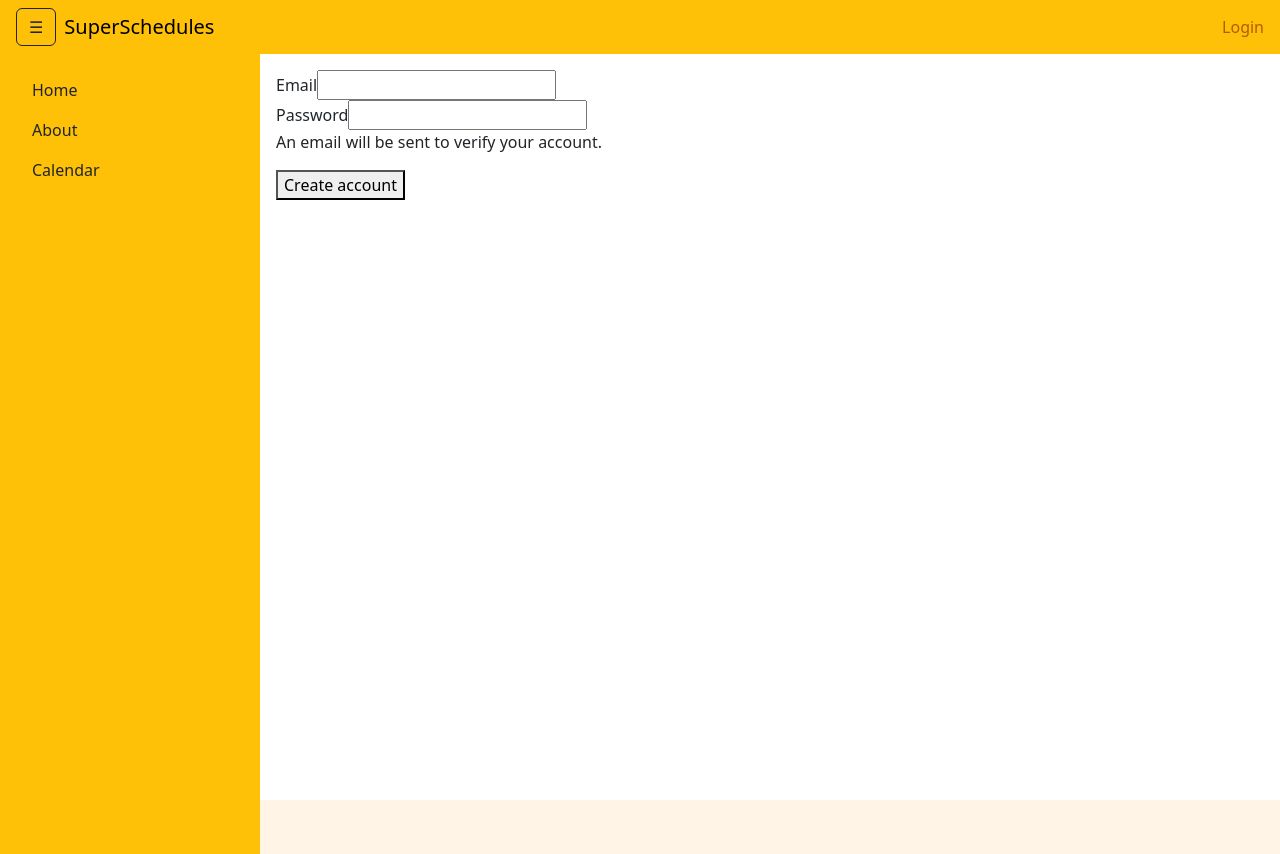
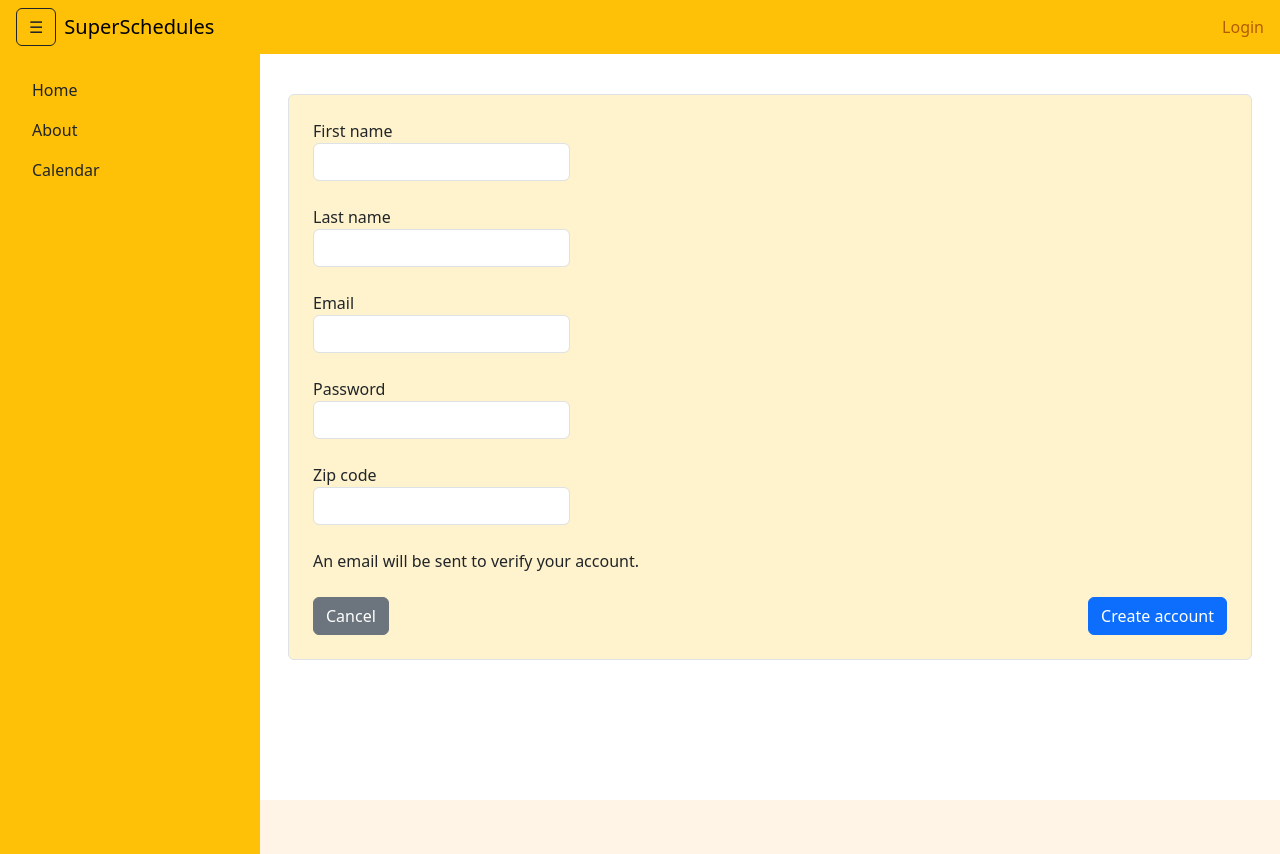
Before and after one commit to SuperSchedules/superschedules_frontend, a React (Vite) app: page /create-user in a window 1280 px wide. Built offline with nearby package versions, Linux system fonts and the light colour scheme; no server answers.

Commit message:
Enhance create user form with additional fields and styling

```diff
--- a/src/pages/CreateUser.jsx
+++ b/src/pages/CreateUser.jsx
@@ -4,8 +4,11 @@ import { AUTH_ENDPOINTS } from '../constants/api.js';
 
 export default function CreateUser() {
   const navigate = useNavigate();
+  const [firstName, setFirstName] = useState('');
+  const [lastName, setLastName] = useState('');
   const [email, setEmail] = useState('');
   const [password, setPassword] = useState('');
+  const [zipCode, setZipCode] = useState('');
   const [error, setError] = useState(null);
 
   const handleSubmit = async (e) => {
@@ -14,7 +17,13 @@ export default function CreateUser() {
     const response = await fetch(AUTH_ENDPOINTS.register, {
       method: 'POST',
       headers: { 'Content-Type': 'application/json' },
-      body: JSON.stringify({ email, password }),
+      body: JSON.stringify({
+        email,
+        password,
+        firstName,
+        lastName,
+        zipCode,
+      }),
     });
     if (!response.ok) {
       setError('User creation failed');
@@ -24,12 +33,43 @@ export default function CreateUser() {
   };
 
   return (
-    <form onSubmit={handleSubmit}>
-      <div>
-        <label>
+    <div className="container mt-4">
+      <form
+        onSubmit={handleSubmit}
+        className="p-4 border rounded bg-warning-subtle"
+      >
+        <div className="mb-3">
+          <label className="form-label">
+            First name
+            <input
+              type="text"
+              className="form-control"
+              value={firstName}
+              onChange={(e) => setFirstName(e.target.value)}
+              aria-label="first name"
+              autoComplete="given-name"
+            />
+          </label>
+        </div>
+        <div className="mb-3">
+          <label className="form-label">
+            Last name
+            <input
+              type="text"
+              className="form-control"
+              value={lastName}
+              onChange={(e) => setLastName(e.target.value)}
+              aria-label="last name"
+              autoComplete="family-name"
+            />
+          </label>
+        </div>
+        <div className="mb-3">
+          <label className="form-label">
             Email
             <input
               type="email"
+              className="form-control"
               value={email}
               onChange={(e) => setEmail(e.target.value)}
               aria-label="email"
@@ -37,11 +77,12 @@ export default function CreateUser() {
             />
           </label>
         </div>
-      <div>
-        <label>
+        <div className="mb-3">
+          <label className="form-label">
             Password
             <input
               type="password"
+              className="form-control"
               value={password}
               onChange={(e) => setPassword(e.target.value)}
               aria-label="password"
@@ -49,9 +90,34 @@ export default function CreateUser() {
             />
           </label>
         </div>
+        <div className="mb-3">
+          <label className="form-label">
+            Zip code
+            <input
+              type="text"
+              className="form-control"
+              value={zipCode}
+              onChange={(e) => setZipCode(e.target.value)}
+              aria-label="zip code"
+              autoComplete="postal-code"
+            />
+          </label>
+        </div>
         <p>An email will be sent to verify your account.</p>
         {error && <div role="alert">{error}</div>}
-      <button type="submit">Create account</button>
+        <div className="d-flex justify-content-between mt-4">
+          <button
+            type="button"
+            className="btn btn-secondary"
+            onClick={() => navigate('/login')}
+          >
+            Cancel
+          </button>
+          <button type="submit" className="btn btn-primary">
+            Create account
+          </button>
+        </div>
       </form>
+    </div>
   );
 }
```
Also changed, not shown: 1 other file (tests, documents, lock files or other folders). Lines whose indentation alone changed are shown as unchanged.
